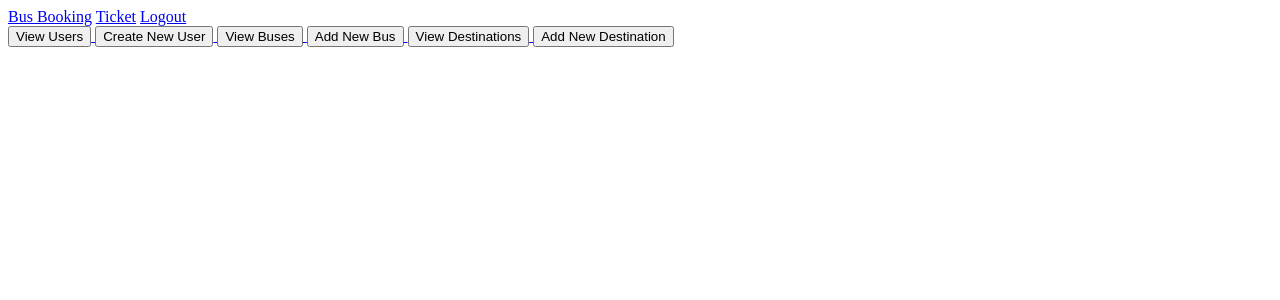
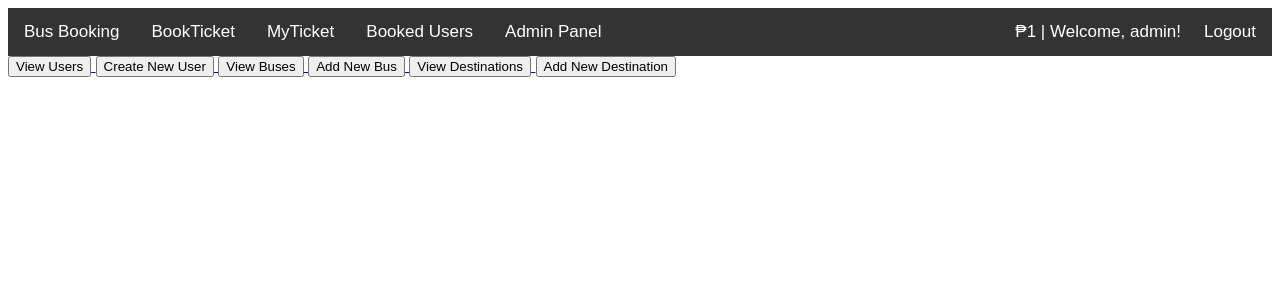
Before and after one commit to ivaceh/bus-ticket-booking-system, a Flask app: page /admin-panel in a window 1280 px wide. Shown: the top 300 px of the page. Run offline with Flask 3, Linux system fonts and the light colour scheme; a user stored in the database is signed in.

Commit message:
header contains session for user/admin

```diff
--- a/templates/header.html
+++ b/templates/header.html
@@ -4,15 +4,24 @@
     <meta charset="UTF-8">
     <meta name="viewport" content="width=device-width, initial-scale=1.0">
     <title>{% block title %}Bus Booking{% endblock %}</title>
+    <link rel="stylesheet" href="{{ url_for('static', filename='css/header.css') }}">
 </head>
 <body>
 
     <!-- Header section -->
     <div class="header">
-        <a href="#home" class="title">Bus Booking</a>
+        <a href="{% if session.logged_in %}{% if session.is_admin %}{{ url_for('admin_dashboard') }}{% else %}{{ url_for('user_dashboard') }}{% endif %}{% else %}#{% endif %}">Bus Booking</a>
         {% if session.logged_in %}
-            <a href="#ticket">Ticket</a>
-            <a href="{{ url_for('logout') }}">Logout</a>
+            {% if session.isnot_admin %}
+            <a href="{{ url_for('bookTicketForm') }}">BookTicket</a>
+            <a href="{{ url_for('my_tickets') }}">MyTicket</a>
+            {% endif %}
+            <span class="user-info">₱{{ session['balance'] }} | Welcome, {{ session['username'] }}!</span>
+            {% if session.is_admin %}
+                <a href="{{ url_for('view_bookings') }}">Booked Users</a>
+                <a href="{{ url_for('admin_panel') }}">Admin Panel</a>
+            {% endif %}
+            <a href="{{ url_for('logout') }}" class="logout">Logout</a>
         {% endif %}
     </div>
 
```
